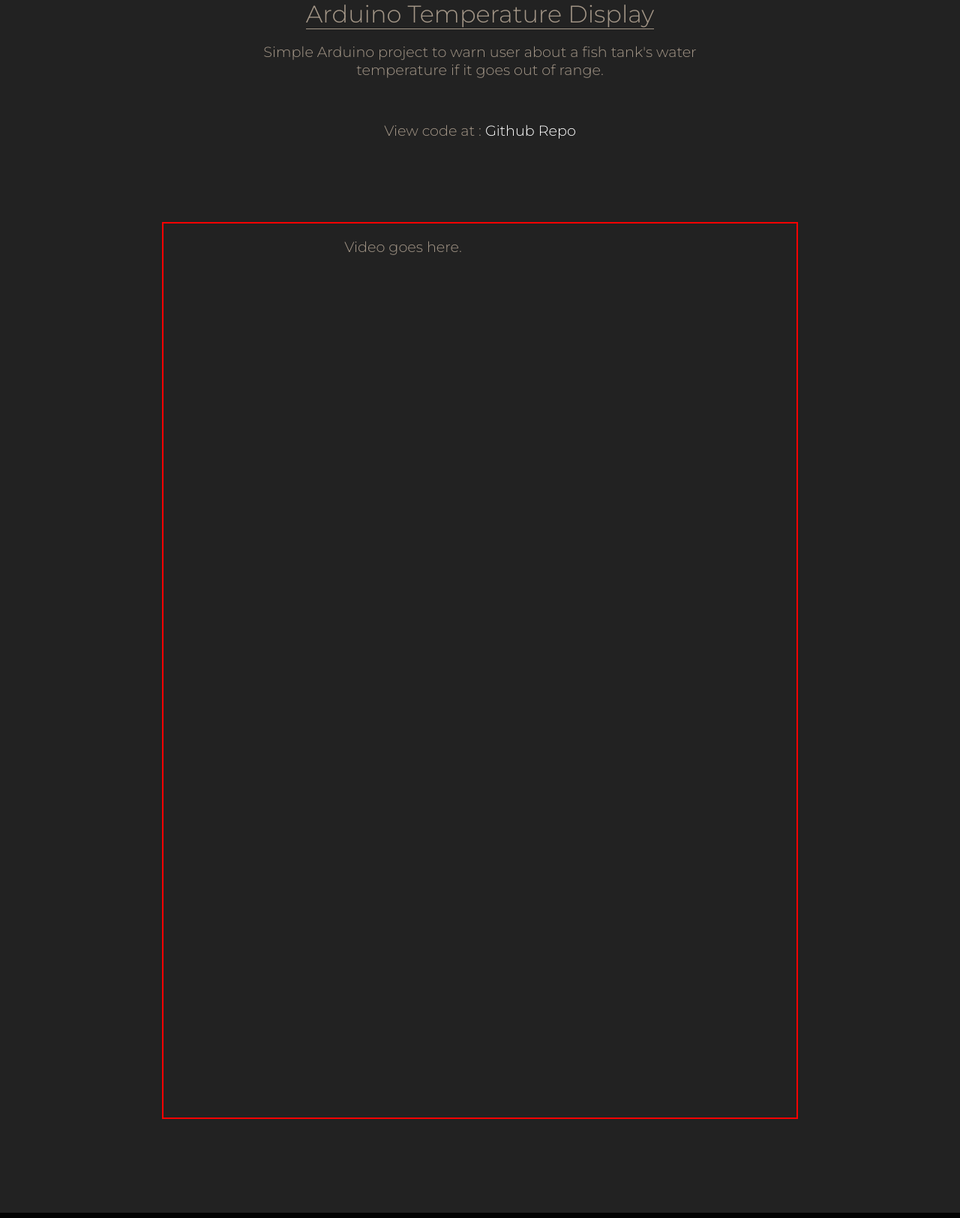
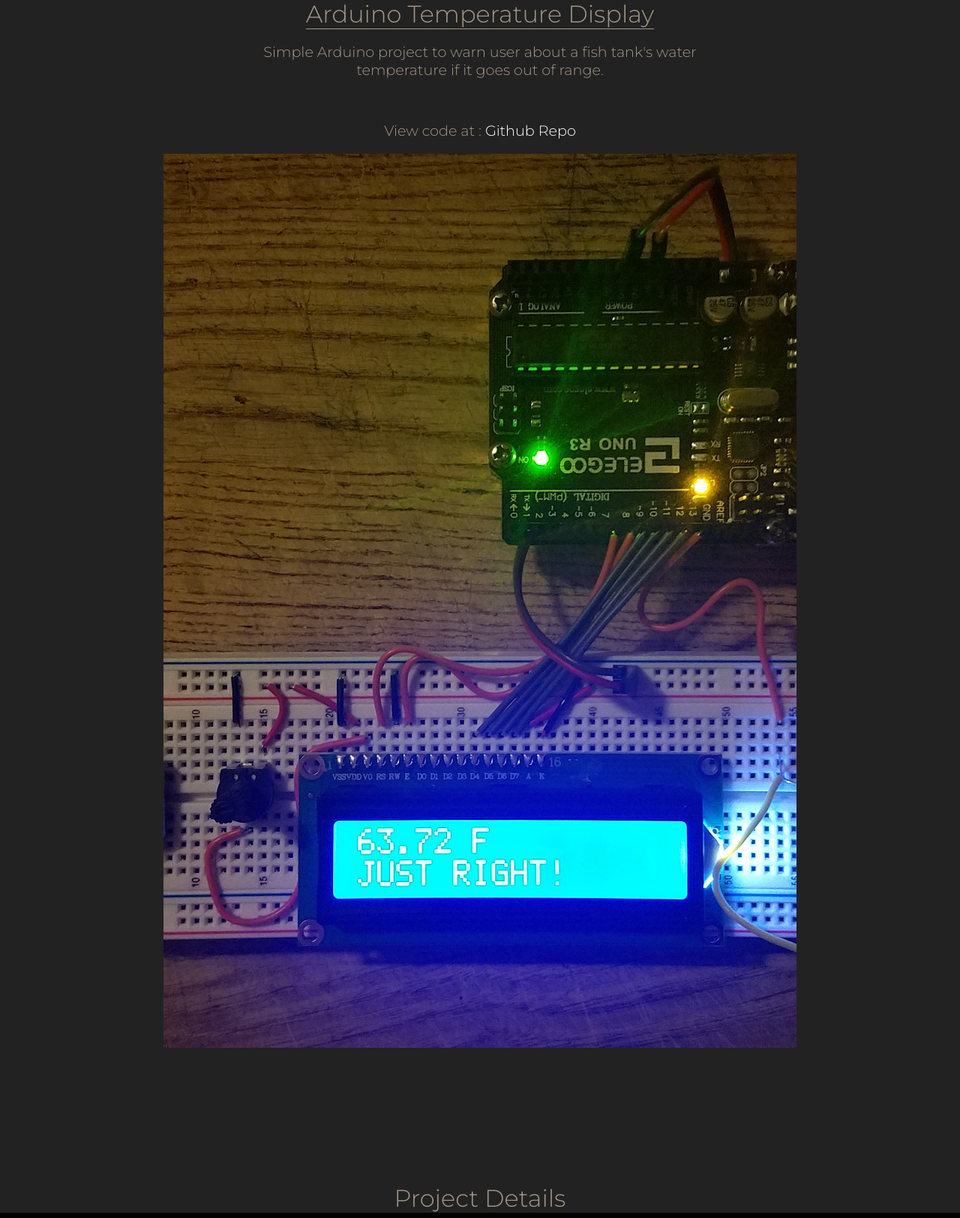
Before and after one commit to mikewroberts/portfolio-website, a Django app: page /portfolio/projects/featured_01 in a window 1280 px wide. Shown: the part 182-1806 px from the top of the page at 75% size. Run offline with Django 3.2, Linux system fonts and the light colour scheme.

Commit message:
updated image for arduino project

```diff
--- a/portfolio/static/portfolio/css/style.css
+++ b/portfolio/static/portfolio/css/style.css
@@ -127,6 +127,14 @@ nav ul li a:hover{
   background-position: center;
 }
 
+/* ############################ */
+/* ##### IMAGE LINKS ########## */
+/* ############################ */
+
+#prj-img-arduino{
+  background-image: url(../img/fullsize_arduino.jpg);
+  height: 66vh;
+}
 
 /* ############################ */
 /* ##### GENERAL STYLES ####### */
@@ -202,6 +210,14 @@ nav ul li a:hover{
   border: 2px solid red;
   width: 66vw;
   margin-top: 5vh;
+}
+.image-container{
+  height: auto;
+  width: 66%;
+  /* border: 2px solid red; */
+  background-size: cover;
+  background-position: center;
+
 }
 .app-container{
   height: 99.6vh;
--- a/portfolio/templates/portfolio/projects/featured_01.html
+++ b/portfolio/templates/portfolio/projects/featured_01.html
@@ -63,9 +63,7 @@
 
         <!-- <div class="v-spacer"></div> -->
 
-        <div class="center video-container">
-          <p>Video goes here.</p>
-        </div>
+        <div class="center image-container" id="prj-img-arduino"></div>
 
         <div class="v-spacer"></div>
 
```
